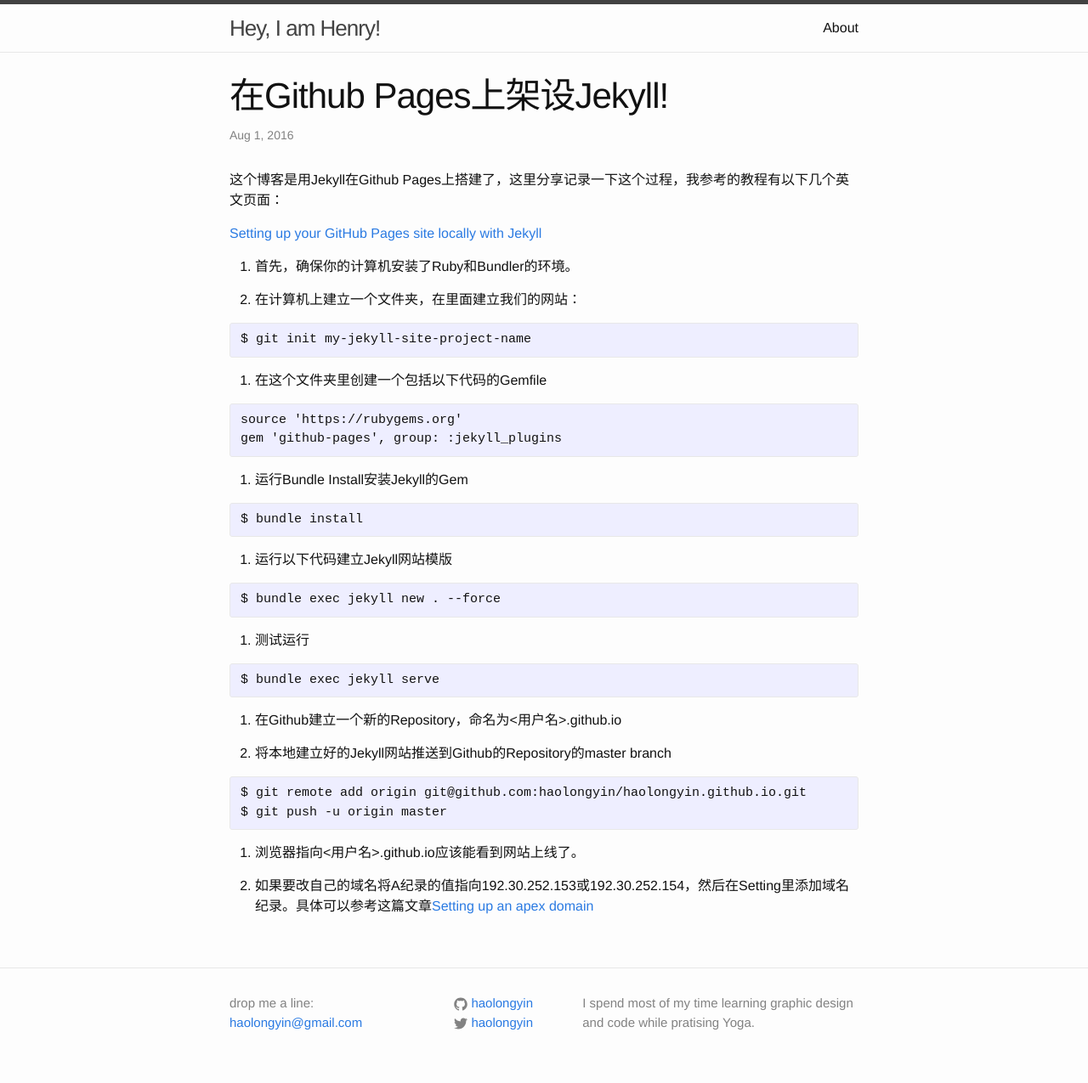
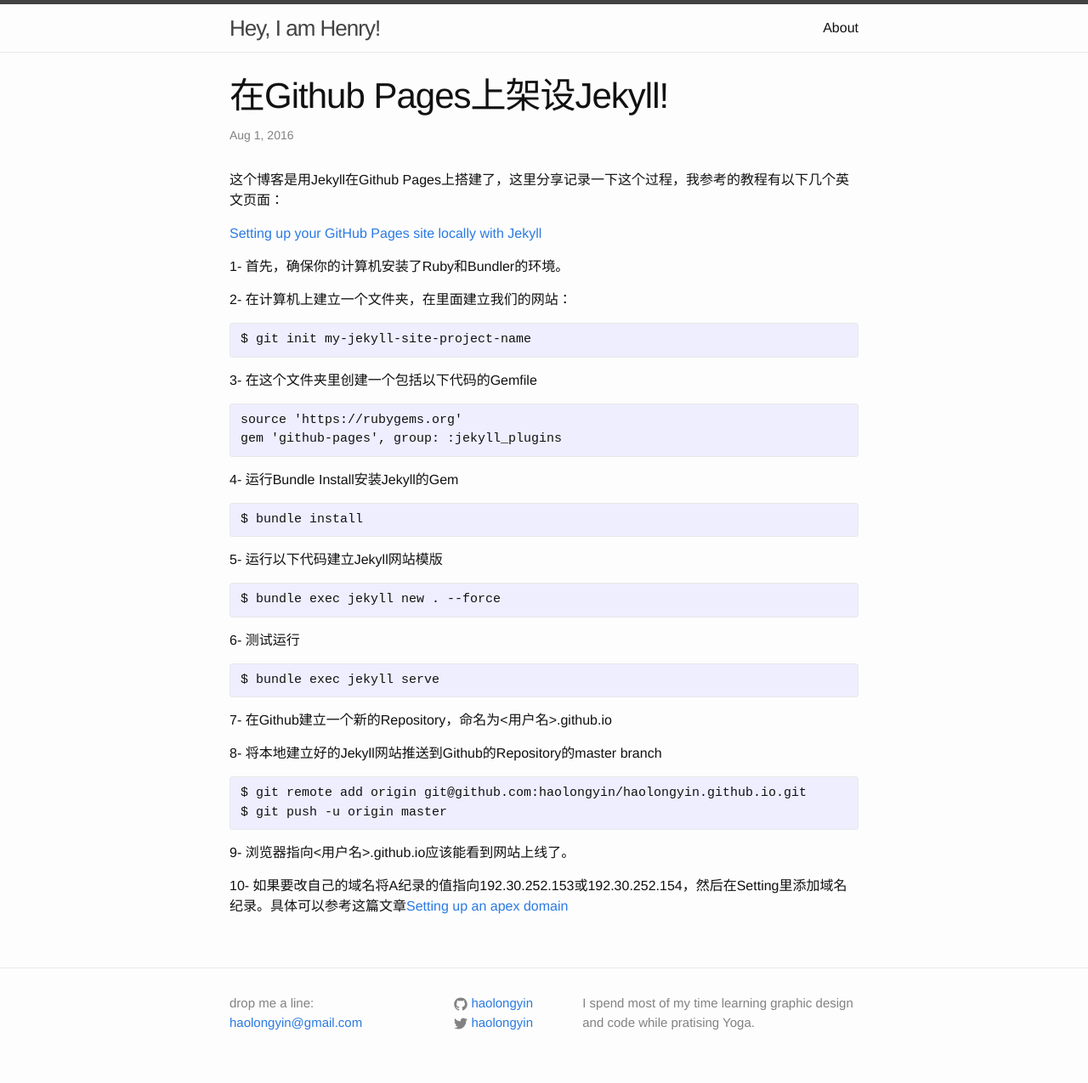
Before and after one commit to haolongyin/haolongyin.github.io, a Jekyll site: the page built from _posts/2016-08-02-how-to-set-up-Github-page-and-Jekyll.markdown, in a window 1280 px wide. Shown: the whole page at 85% size. Built offline with Jekyll 4.4.1, drawn with Linux system fonts in a browser that asks for light colours.

Commit message:
Update 2016-08-02-how-to-set-up-Github-page-and-Jekyll.markdown

```diff
--- a/_posts/2016-08-02-how-to-set-up-Github-page-and-Jekyll.markdown
+++ b/_posts/2016-08-02-how-to-set-up-Github-page-and-Jekyll.markdown
@@ -9,48 +9,48 @@ categories: code
 
 [Setting up your GitHub Pages site locally with Jekyll](https://help.github.com/articles/setting-up-your-github-pages-site-locally-with-jekyll/)
 
-1. 首先，确保你的计算机安装了Ruby和Bundler的环境。
+1- 首先，确保你的计算机安装了Ruby和Bundler的环境。
 
-2. 在计算机上建立一个文件夹，在里面建立我们的网站：
+2- 在计算机上建立一个文件夹，在里面建立我们的网站：
 
 {% highlight code %}
 $ git init my-jekyll-site-project-name
 {% endhighlight %}
 
-3. 在这个文件夹里创建一个包括以下代码的Gemfile
+3- 在这个文件夹里创建一个包括以下代码的Gemfile
 
 {% highlight code %}
 source 'https://rubygems.org'
 gem 'github-pages', group: :jekyll_plugins
 {% endhighlight %}
 
-4. 运行Bundle Install安装Jekyll的Gem
+4- 运行Bundle Install安装Jekyll的Gem
 
 {% highlight code %}
 $ bundle install
 {% endhighlight %}
 
-5. 运行以下代码建立Jekyll网站模版
+5- 运行以下代码建立Jekyll网站模版
 
 {% highlight code %}
 $ bundle exec jekyll new . --force
 {% endhighlight %}
 
-6. 测试运行
+6- 测试运行
 
 {% highlight code %}
 $ bundle exec jekyll serve
 {% endhighlight %}
 
-7. 在Github建立一个新的Repository，命名为<用户名>.github.io
+7- 在Github建立一个新的Repository，命名为<用户名>.github.io
 
-8. 将本地建立好的Jekyll网站推送到Github的Repository的master branch
+8- 将本地建立好的Jekyll网站推送到Github的Repository的master branch
 
 {% highlight code %}
 $ git remote add origin git@github.com:haolongyin/haolongyin.github.io.git
 $ git push -u origin master
 {% endhighlight %}
 
-9. 浏览器指向<用户名>.github.io应该能看到网站上线了。
+9- 浏览器指向<用户名>.github.io应该能看到网站上线了。
 
-10. 如果要改自己的域名将A纪录的值指向192.30.252.153或192.30.252.154，然后在Setting里添加域名纪录。具体可以参考这篇文章[Setting up an apex domain](https://help.github.com/articles/setting-up-an-apex-domain/)
+10- 如果要改自己的域名将A纪录的值指向192.30.252.153或192.30.252.154，然后在Setting里添加域名纪录。具体可以参考这篇文章[Setting up an apex domain](https://help.github.com/articles/setting-up-an-apex-domain/)
```
